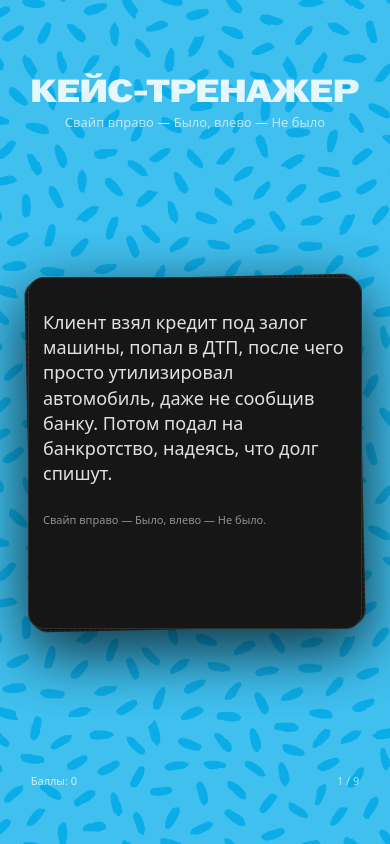
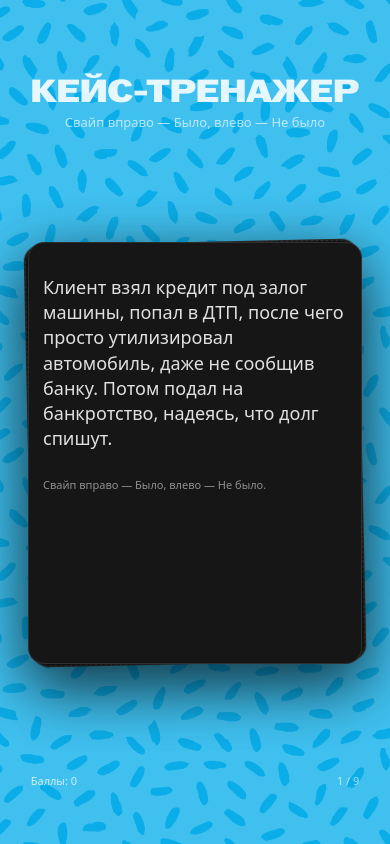
Before and after one commit to alyonayanokoglo/tinder_game, a React (Vite) app: page / in a window 390 px wide. Built offline with nearby package versions, Linux system fonts and the light colour scheme.

Commit message:
Улучшена анимация свайпа: более плавные переходы, задержка перед модальным окном, анимация финального экрана

```diff
--- a/src/App.css
+++ b/src/App.css
@@ -383,7 +383,7 @@
 
   .card {
     width: min(340px, 85vw);
-    min-height: 350px;
+    min-height: 420px;
   }
 
   .card-inner {
--- a/src/components/CaseCard.tsx
+++ b/src/components/CaseCard.tsx
@@ -13,40 +13,42 @@ export function CaseCard({ item, index, onSwipe, isBack = false, dragControls }:
   const rotation = (index % 2 === 0 ? 1 : -1) * Math.min(index * 1.25, 5);
   const x = useMotionValue(0);
   const y = useMotionValue(0);
-  const tilt = useTransform(x, [-300, 0, 300], [-12, 0, 12]);
+  const tilt = useTransform(x, [-300, 0, 300], [-8, 0, 8]);
   const leftOpacity = useTransform(x, [0, -120], [0, 1]);
   const rightOpacity = useTransform(x, [0, 120], [0, 1]);
 
   return (
     <motion.div
       className="card"
-      style={{ zIndex: 100 - index, x, y, rotate: tilt }}
+      style={{ zIndex: 100 - index, x, y, rotate: isBack ? rotation : tilt }}
       initial={{ scale: 0.95, y: 10, rotate: rotation }}
-      animate={{ scale: 1, y: 0 }}
+      animate={isBack ? { scale: 1, y: 0, opacity: 1, rotate: rotation } : { scale: 1, y: 0, opacity: 1 }}
       exit={{ opacity: 0, scale: 0.8 }}
-      transition={{ type: "spring", stiffness: 300, damping: 30 }}
-      whileHover={isBack ? undefined : { scale: 1.02 }}
-      whileDrag={isBack ? undefined : { scale: 1.04 }}
+      transition={{ type: "spring", stiffness: 100, damping: 20 }}
+      whileHover={isBack ? undefined : { scale: 1.02, transition: { duration: 0.2 } }}
+      whileDrag={isBack ? undefined : { scale: 1.04, transition: { duration: 0.2 } }}
       drag={isBack ? false : true}
       dragControls={dragControls}
       dragListener={!isBack}
-      dragElastic={0.2}
-      dragMomentum={false}
+      dragElastic={0.4}
+      dragMomentum={true}
+      dragTransition={{ bounceStiffness: 100, bounceDamping: 20 }}
       onDragEnd={(_, info) => {
         if (isBack) return;
         const vx = info.velocity.x;
         const vy = info.velocity.y;
         const ox = info.offset.x;
         const oy = info.offset.y;
-        const threshold = 120;
+        const threshold = 100;
+        const velocityThreshold = 500;
         // Prefer the axis with a larger absolute movement
         if (Math.abs(ox) >= Math.abs(oy)) {
-          if (ox > threshold || vx > 800) onSwipe('right');
-          else if (ox < -threshold || vx < -800) onSwipe('left');
+          if (ox > threshold || vx > velocityThreshold) onSwipe('right');
+          else if (ox < -threshold || vx < -velocityThreshold) onSwipe('left');
         } else {
           // Vertical swipe: up = right (Было), down = left (Не было)
-          if (oy < -threshold || vy < -800) onSwipe('right');
-          else if (oy > threshold || vy > 800) onSwipe('left');
+          if (oy < -threshold || vy < -velocityThreshold) onSwipe('right');
+          else if (oy > threshold || vy > velocityThreshold) onSwipe('left');
         }
       }}
     >
--- a/src/components/ResultModal.tsx
+++ b/src/components/ResultModal.tsx
@@ -1,5 +1,6 @@
 import { useEffect, useRef } from 'react';
 import { createPortal } from 'react-dom';
+import { motion } from 'framer-motion';
 import type { CaseItem, SwipeDirection } from '../types';
 
 interface Props {
@@ -32,15 +33,27 @@ export function ResultModal({ caseItem, chosen, onNext }: Props) {
   };
 
   const modal = (
-    <div
+    <motion.div
       className="modal-backdrop"
       role="dialog"
       aria-modal
       onClick={(e) => { if (e.target === e.currentTarget) onNext(); }}
       onPointerDown={handlePointerDown}
       onPointerUp={handlePointerUp}
+      initial={{ opacity: 0 }}
+      animate={{ opacity: 1 }}
+      transition={{ duration: 0.4, ease: "easeInOut" }}
     >
-      <div className={`modal ${isCorrect ? 'correct' : 'incorrect'}`}>
+      <motion.div
+        className={`modal ${isCorrect ? 'correct' : 'incorrect'}`}
+        initial={{ opacity: 0, scale: 0.9, y: 40 }}
+        animate={{ opacity: 1, scale: 1, y: 0 }}
+        transition={{
+          duration: 0.5,
+          ease: [0.16, 1, 0.3, 1],
+          scale: { duration: 0.4 }
+        }}
+      >
         <div className="modal-header">
           <h2 className={isCorrect ? 'correct-text' : 'incorrect-text'}>
             {isCorrect ? 'Верно' : 'Неверно'}
@@ -62,8 +75,8 @@ export function ResultModal({ caseItem, chosen, onNext }: Props) {
         <div className="modal-actions">
           <button className="next-btn" onClick={onNext}>Дальше ⏎</button>
         </div>
-      </div>
-    </div>
+      </motion.div>
+    </motion.div>
   );
 
   return createPortal(modal, document.body);
--- a/src/components/SwipeDeck.tsx
+++ b/src/components/SwipeDeck.tsx
@@ -1,5 +1,5 @@
 import { useCallback, useEffect, useMemo, useState } from 'react';
-import { useDragControls } from 'framer-motion';
+import { useDragControls, motion } from 'framer-motion';
 import type { CaseItem, SwipeDirection } from '../types';
 import { CaseCard } from './CaseCard';
 import { ResultModal } from './ResultModal';
@@ -21,11 +21,14 @@ export function SwipeDeck({ cases, onFinish }: Props) {
 
   const handleSwipe = useCallback((dir: SwipeDirection) => {
     setLastChoice(dir);
-    setShowResult(true);
     // update score immediately based on current card
     if ((dir === 'right') === current.was) {
       setNumCorrect((n) => n + 1);
     }
+    // Задержка перед показом модального окна
+    setTimeout(() => {
+      setShowResult(true);
+    }, 200);
   }, [current]);
 
   const handleNext = useCallback(() => {
@@ -127,8 +130,24 @@ export function SwipeDeck({ cases, onFinish }: Props) {
     }
 
     return (
-      <div className="modal-backdrop" role="dialog" aria-modal>
-        <div className="modal final-modal">
+      <motion.div
+        className="modal-backdrop"
+        role="dialog"
+        aria-modal
+        initial={{ opacity: 0 }}
+        animate={{ opacity: 1 }}
+        transition={{ duration: 0.4, ease: "easeInOut" }}
+      >
+        <motion.div
+          className="modal final-modal"
+          initial={{ opacity: 0, scale: 0.9, y: 40 }}
+          animate={{ opacity: 1, scale: 1, y: 0 }}
+          transition={{
+            duration: 0.5,
+            ease: [0.16, 1, 0.3, 1],
+            scale: { duration: 0.4 }
+          }}
+        >
           <div className="modal-header">
             <h2 style={{color: messageColor}}>{title}</h2>
           </div>
@@ -148,26 +167,34 @@ export function SwipeDeck({ cases, onFinish }: Props) {
               Начать заново
             </button>
           </div>
-        </div>
-      </div>
+        </motion.div>
+      </motion.div>
     );
   }
 
   return (
     <div className={`deck${showResult ? ' result-only' : ''}`} aria-hidden={showResult}>
-      {!showResult && (
       <>
-          <div className="drag-layer" onPointerDown={startDrag} />
+        {!showResult && <div className="drag-layer" onPointerDown={startDrag} />}
         {next && (
           <CaseCard key={`${next.id}-back`} item={next} index={1} onSwipe={handleSwipe} isBack />
         )}
         {top && (
-            <CaseCard key={top.id} item={top} index={0} onSwipe={handleSwipe} dragControls={dragControls} />
+          <CaseCard
+            key={top.id}
+            item={top}
+            index={0}
+            onSwipe={handleSwipe}
+            dragControls={dragControls}
+          />
         )}
+        {!showResult && (
+          <>
             <div className="progress">{Math.min(index + 1, cases.length)} / {cases.length}</div>
             <div className="score">Баллы: {numCorrect}</div>
           </>
         )}
+      </>
       {showResult && lastChoice && current && (
         <ResultModal caseItem={current} chosen={lastChoice} onNext={handleNext} />
       )}
```
Lines whose indentation alone changed are shown as unchanged.
